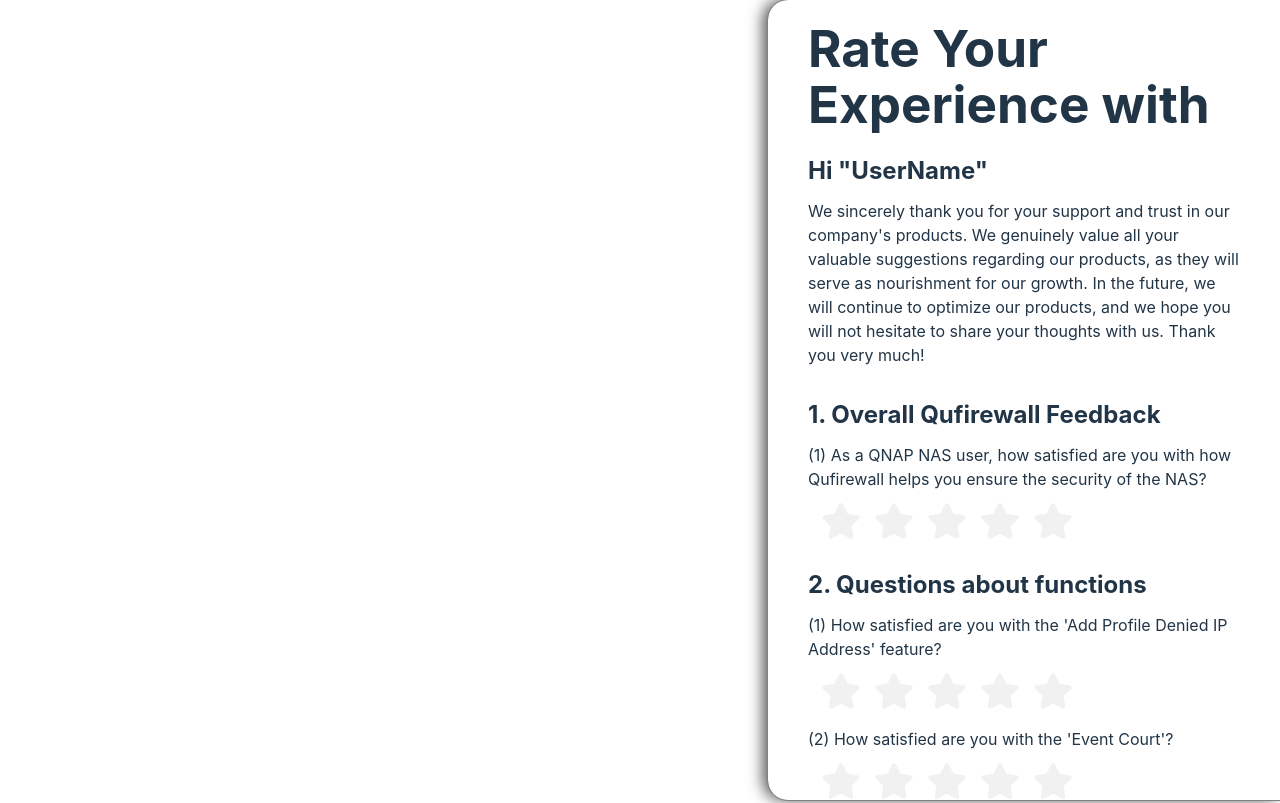
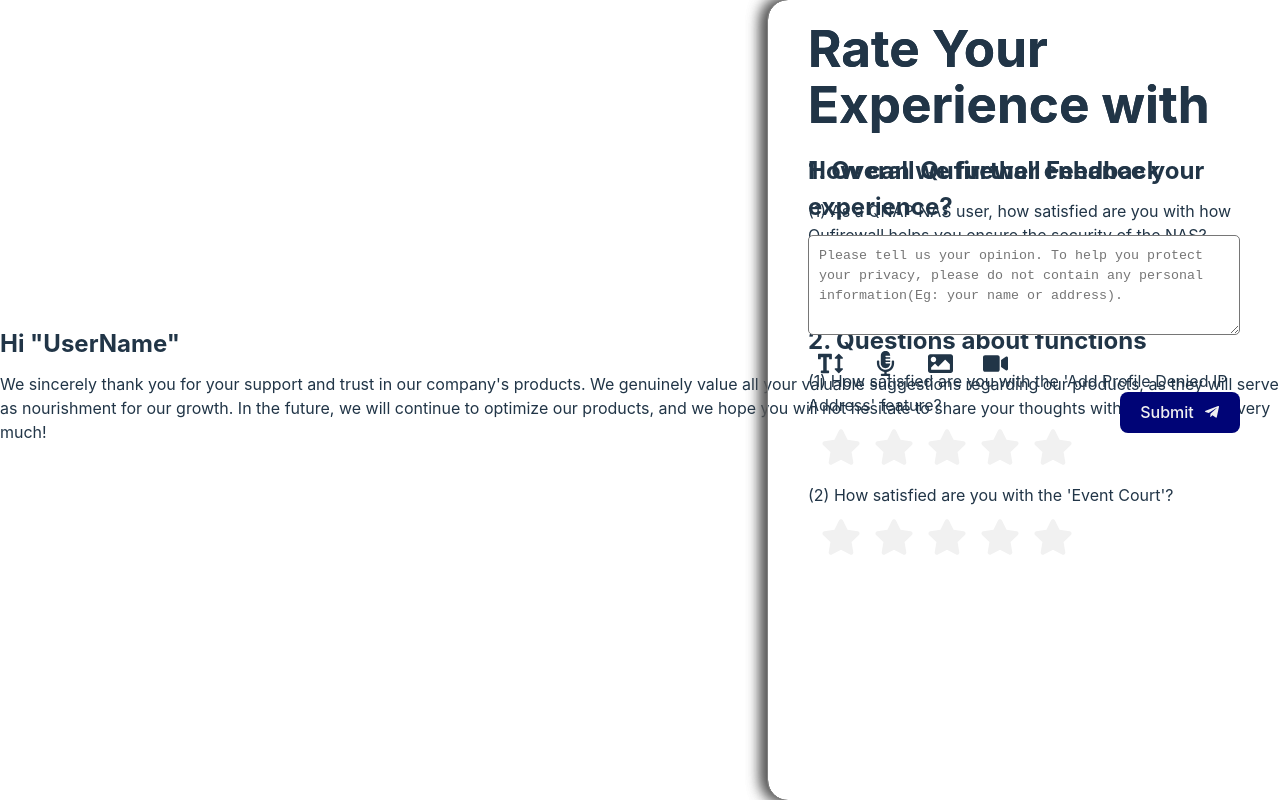
Before and after one commit to ChengXuJustin/Qnap-Feedback-Package, a React (Vite) app: page / in a window 1280 px wide. Shown: the top 803 px of the page. Built offline with nearby package versions, Linux system fonts and the light colour scheme.

Commit message:
feedback update

```diff
--- a/src/App.jsx
+++ b/src/App.jsx
@@ -1,11 +1,26 @@
 import './App.css'
-import Feedback from './components/Feedback'
+// import Feedback from './components/Feedback'
+import Citation from './components/Citation'
+import Feedback_temp from './components/Feedback_temp'
+import rating_text from './data/rating.json'
+
 
 function App() {
 
   return (
     <>
-      <Feedback />
+      {/* <Feedback /> */}
+      <Citation />
+
+      <Feedback_temp
+        id="rating"
+        data={rating_text}
+      />
+
+      <Feedback_temp
+        id="openQues"
+        data={{}}
+      />
     </>
   )
 }
--- /dev/null
+++ b/src/components/Feedback_temp.jsx
@@ -0,0 +1,28 @@
+import Rating from './Rating'
+import OpenQuestion from './OpenQuestion'
+import Practicality from './Practicality'
+
+
+const Feedback_temp = ( { id, data } ) => {
+
+  const Feedback_id = () => {
+    switch (id) {
+      case 'openQues':
+        return <OpenQuestion />
+      case 'rating':
+        return <Rating listings={data}/>
+      case 'practicality':
+        return <Practicality />
+    }
+  }
+
+  return (
+    <div className='frame pd-frame bd-rd-frame-20 fh quesps'>
+      <h1 className='mb-20'>Rate Your Experience with </h1>
+      {Feedback_id()}
+    </div>
+  )
+}
+
+
+export default Feedback_temp
```
